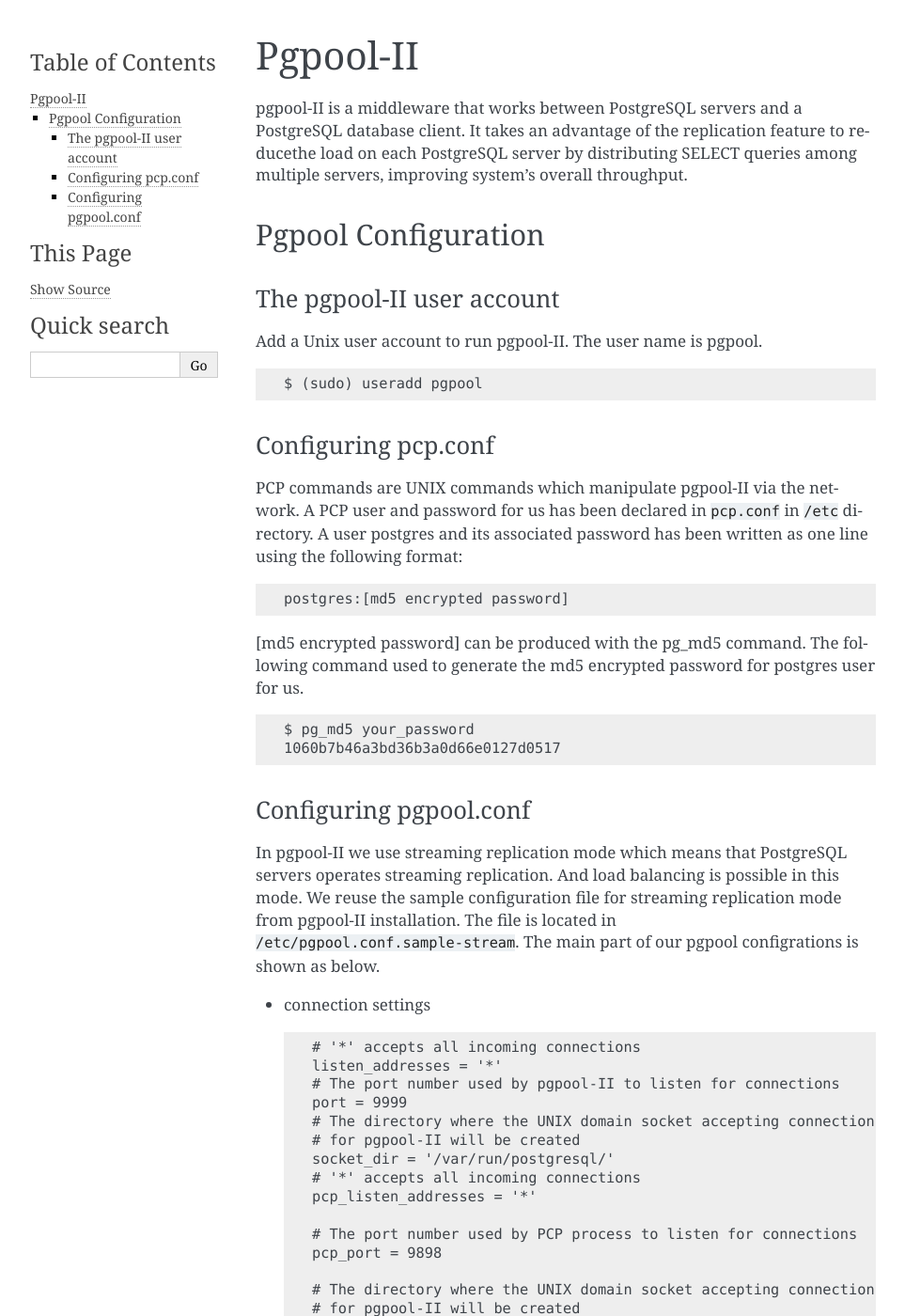
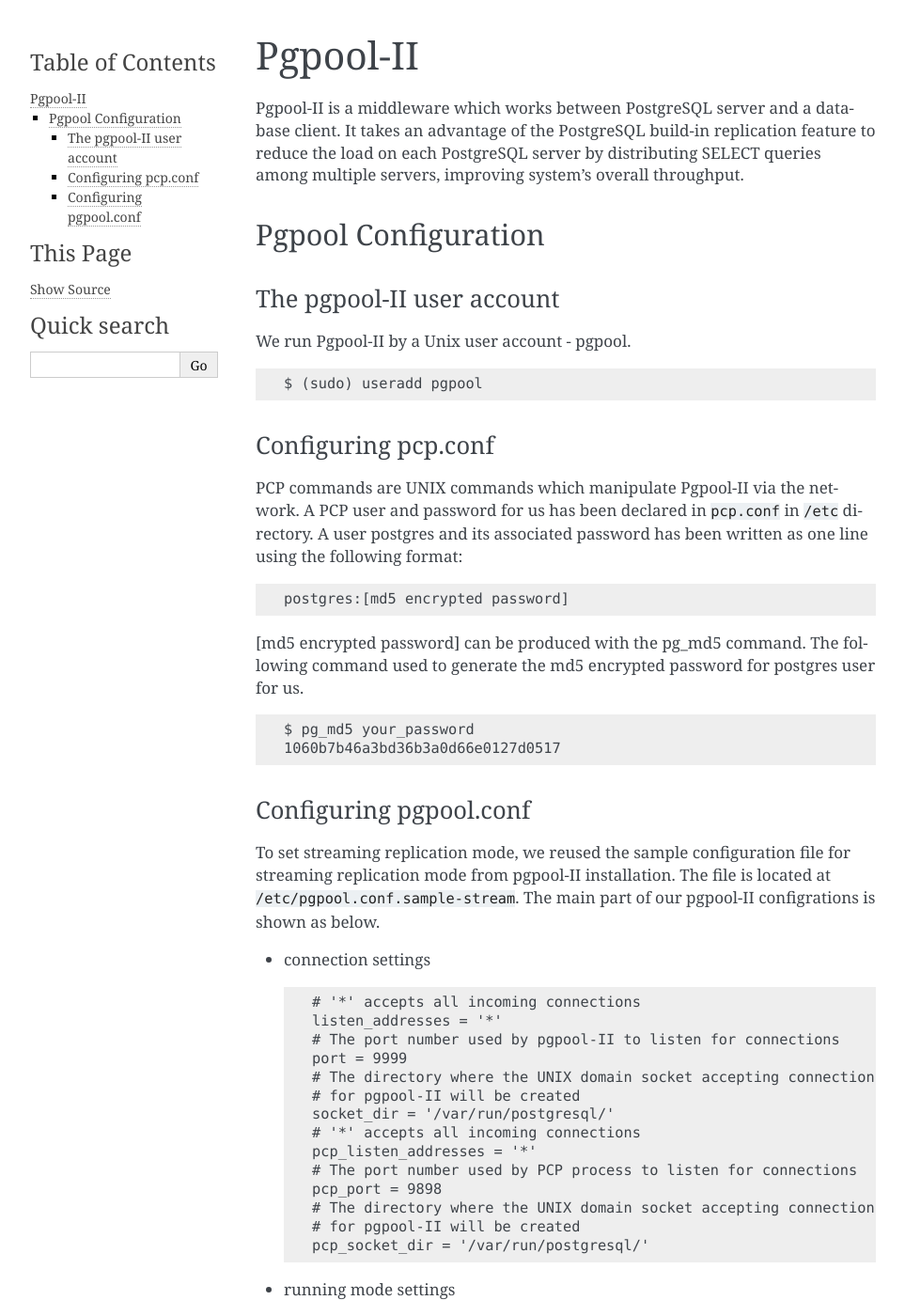
Before and after one commit to SDU-eScience/SDUCloudDoc, a Sphinx documentation site: the page built from docs/source/pgpool_II.rst, in a window 1280 px wide and 1400 px high. Shown: the whole window at 94% size, without its empty margins (148-1111 px from the left). Built offline with Sphinx 7.4.7, drawn with Linux system fonts in a browser that asks for light colours; some of the changed text lies outside the part shown.

Commit message:
Correct writtings.

```diff
--- a/docs/source/ceph.rst
+++ b/docs/source/ceph.rst
@@ -10,7 +10,7 @@ Ceph is an open-source, massively scalable, software-defined storage system whic
 
 Ceph Storage Cluster
 --------------------
-Ceph storage cluster deployments begin with setting up each Ceph Node, network and the Ceph Storage Cluster. A Ceph Storage Cluster requires at least one Ceph Monitor and at least two Ceph OSD Daemons. Our Ceph storage cluster includes five nodes - three nodes for ceph monitors and two nodes for ceph OSDs. Additional, three ceph-mgrs have been set up on each of the nodes which is running a ceph-mon daemon. By default, whichever ceph-mgr instance comes up first will be made active by the monitors, and the others will be standbys. The following shows the information of our ceph storage cluster.
+Ceph storage cluster deployments begin with setting up each Ceph Node, network and the Ceph Storage Cluster. A Ceph Storage Cluster requires at least one Ceph Monitor and at least two Ceph OSD Daemons. Our Ceph storage cluster includes five nodes - three nodes for Ceph monitors and two nodes for Ceph OSDs. Additional, three Ceph-mgrs have been set up on each of the nodes which is running a Ceph-mon daemon. By default, whichever Ceph-mgr instance comes up first will be made active by the monitors, and the others will be standbys. The following shows the information of our Ceph storage cluster.
 
 .. figure::  images/ceph_storage_cluster_original_crop_bright.png
    :align:   center
@@ -38,7 +38,7 @@ For more information on our Ceph ansible playbooks please refer to `<https://git
 Prometheus Plugin and Grafana
 ^^^^^^^^^^^^^^^^^^^^^^^^^^^^^
 
-The Ceph Prometheus plugin provides a Prometheus exporter to pass on Ceph performance counters from the collection point in ceph-mgr. The exported data can be queried from Grafanawhich allows us to query, visualize, alert on the Ceph metrics. The following shows a Grafana dashboard which queries Prometheus for Ceph data.
+The Ceph Prometheus plugin provides a Prometheus exporter to pass on Ceph performance counters from the collection point in Ceph-mgr. The exported data can be queried from Grafanawhich allows us to query, visualize, alert on the Ceph metrics. The following shows a Grafana dashboard which queries Prometheus for Ceph data.
 
 .. figure::  images/grafana.png
    :align:   center
--- a/docs/source/irods_re_audit_plugin.rst
+++ b/docs/source/irods_re_audit_plugin.rst
@@ -5,8 +5,7 @@ iRODS-Re-Audit Plugin
 
 iRODS-Re-Audit Plugin Usage
 ---------------------------
-
-We have developed an iRODs audit plugin for auditing iRODS grid. And our iRODS audit plugin improves from the `official iRODS audit plugin <https://irods.org/2016/12/auditing-irods-with-the-audit-plugin-and-elastic-stack/>`_. The official iRODS audit plugin generates messages whenever a dynamic policy enforcement point (PEP) is fired, and our iRODS audit plugin filters the messages from the messages which is generated by the official iRODS audit plugin. The outputs is stored in an rotating log file which is placed at ``/var/lib/irods/log/audit.log``. Each line of this log file contains a JSON message which is corresponding to a user's event. For example, the following JSON message is generated after executingan ``iput`` command which means that uploads a file to iRODS collection.
+We have developed an iRODs audit plugin for auditing iRODS grid. And our iRODS audit plugin improves from the `official iRODS audit plugin <https://irods.org/2016/12/auditing-irods-with-the-audit-plugin-and-elastic-stack/>`_. The official iRODS audit plugin generates messages whenever a dynamic policy enforcement point (PEP) is fired, and ours filters the messages from the messages which is generated by the official iRODS audit plugin. The outputs is an rotating log file which locates at ``/var/lib/irods/log/audit.log``. Each line of this log contains a JSON message which is corresponding to a user's event. The following JSON message will be generated after executing an ``iput`` command - uploads a file to iRODS collection.
 
 .. code-block:: json
 
--- a/docs/source/pgpool_II.rst
+++ b/docs/source/pgpool_II.rst
@@ -2,8 +2,7 @@
 
 Pgpool-II
 ==========
-
-pgpool-II is a middleware that works between PostgreSQL servers and a PostgreSQL database client. It takes an advantage of the replication feature to reducethe load on each PostgreSQL server by distributing SELECT queries among multiple servers, improving system's overall throughput.
+Pgpool-II is a middleware which works between PostgreSQL server and a database client. It takes an advantage of the PostgreSQL build-in replication feature to reduce the load on each PostgreSQL server by distributing SELECT queries among multiple servers, improving system's overall throughput.
 
 
 Pgpool Configuration
@@ -11,8 +10,7 @@ Pgpool Configuration
 
 The pgpool-II user account
 ^^^^^^^^^^^^^^^^^^^^^^^^^^^
-
-Add a Unix user account to run pgpool-II. The user name is pgpool.
+We run Pgpool-II by a Unix user account - pgpool.
 
 
 .. code-block:: text-only
@@ -22,8 +20,7 @@ Add a Unix user account to run pgpool-II. The user name is pgpool.
 
 Configuring pcp.conf
 ^^^^^^^^^^^^^^^^^^^^
-
-PCP commands are UNIX commands which manipulate pgpool-II via the network. A PCP user and password for us has been declared in ``pcp.conf`` in ``/etc`` directory. A user postgres and its associated password has been written as one line using the following format:
+PCP commands are UNIX commands which manipulate Pgpool-II via the network. A PCP user and password for us has been declared in ``pcp.conf`` in ``/etc`` directory. A user postgres and its associated password has been written as one line using the following format:
 
 .. code-block:: text-only
 
@@ -31,7 +28,6 @@ PCP commands are UNIX commands which manipulate pgpool-II via the network. A PCP
 
 
 [md5 encrypted password] can be produced with the pg_md5 command. The following command used to generate the md5 encrypted password for postgres user for us.
-
 
 .. code-block:: bash
 
@@ -41,7 +37,7 @@ PCP commands are UNIX commands which manipulate pgpool-II via the network. A PCP
 
 Configuring pgpool.conf
 ^^^^^^^^^^^^^^^^^^^^^^^
-In pgpool-II we use streaming replication mode which means that PostgreSQL servers operates streaming replication. And load balancing is possible in this mode. We reuse the sample configuration file for streaming replication mode from pgpool-II installation. The file is located in ``/etc/pgpool.conf.sample-stream``. The main part of our pgpool configrations is shown as below.
+To set streaming replication mode, we reused the sample configuration file for streaming replication mode from pgpool-II installation. The file is located at ``/etc/pgpool.conf.sample-stream``. The main part of our pgpool-II configrations is shown as below.
 
 * connection settings
 
@@ -56,10 +52,8 @@ In pgpool-II we use streaming replication mode which means that PostgreSQL serve
      socket_dir = '/var/run/postgresql/'
      # '*' accepts all incoming connections
      pcp_listen_addresses = '*'
-
      # The port number used by PCP process to listen for connections
      pcp_port = 9898
-
      # The directory where the UNIX domain socket accepting connections
      # for pgpool-II will be created
      pcp_socket_dir = '/var/run/postgresql/'
@@ -67,64 +61,41 @@ In pgpool-II we use streaming replication mode which means that PostgreSQL serve
 
 * running mode settings
 
-  To enable streaming replication mode in pgpool-II, we have to firstly turn on ``master_slave_mode`` which is used to couple pgpool-II with another master/slave replication software in our case is ``streaming replication``, which PostgreSQL server is responsible for doing the actual data replication.
+To enable streaming replication mode in Pgpool-II, firstly turn on the ``master_slave_mode``. By doing this, Pgpool-II can couple with PostgreSQL server  which is responsible for doing the actual data replication.
 
   .. code-block:: text-only
 
      # Setting to on enables the master/slave mode
-
      master_slave_mode = on
-
      # Suitable for PostgreSQL's built-in streaming replication function
-
      master_slave_sub_mode = 'stream'
 
 * backend settings
 
-  We have three backends which pgpool communicates with. And they all needs to be specified by some parameters.
+We have three backends which pgpool communicates with. And they all needs to be specified by the parameters as below.
 
   .. code-block:: text-only
 
      # Host name or IP address to connect to for backend 0
-
      backend_hostname0 = 'localhost'
-
      # Port number for backend 0
-
      backend_port0 = 5432
-
      # Weight for backend 0 (only in load balancing mode)
-
      backend_weight0 = 1
-
      # Data directory for backend 0
-
      backend_data_directory0 = '/data'
-
      # Controls various backend behavior
-
      # ALLOW_TO_FAILOVER or DISALLOW_TO_FAILOVER
-
      backend_flag0 = 'ALLOW_TO_FAILOVER'
-
      backend_hostname1 = 'localhost'
-
      backend_port1 = 5433
-
      backend_weight1 = 1
-
      backend_data_directory1 = '/data1'
-
      backend_flag1 = 'ALLOW_TO_FAILOVER'
-
      backend_hostname2 = 'localhost'
-
      backend_port2 = 5434
-
      backend_weight2 = 1
-
      backend_data_directory2 = '/data2'
-
      backend_flag2 = ‘ALLOW_TO_FAILOVER'
 
 
```
